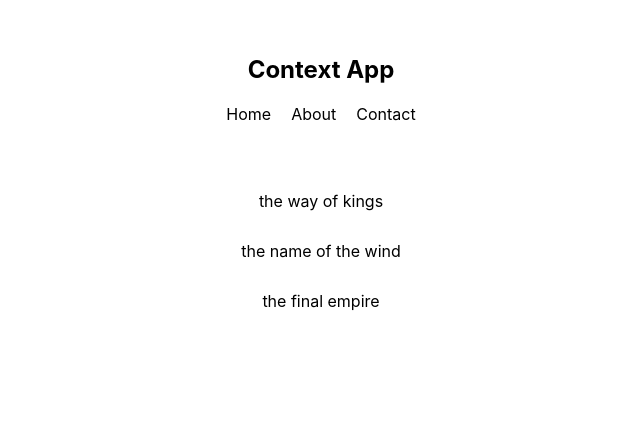
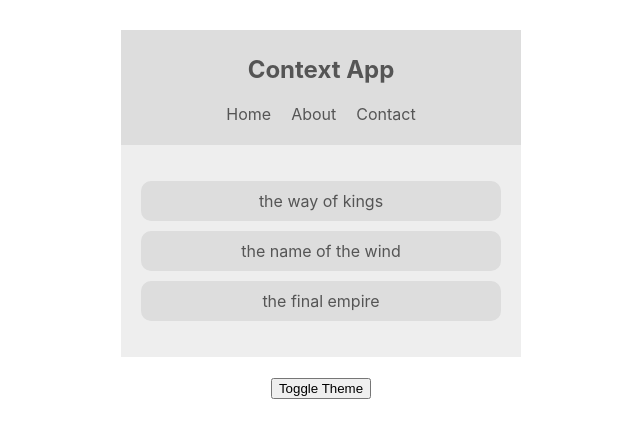
Before and after one commit to vickean/contextapp, a React (Create React App) app: page / in a window 1280 px wide. Shown: the top 438 px of the page, without its empty margins (319-959 px from the left). Built offline with nearby package versions, Linux system fonts and the light colour scheme.

Commit message:
successfully consumed context

```diff
--- a/src/App.js
+++ b/src/App.js
@@ -2,6 +2,7 @@
 import Navbar from "./components/Navbar";
 import BookList from "./components/Booklist";
 import ThemeContextProvider from "./contexts/ThemeContext";
+import ThemeToggle from "./components/ThemeToggle";
 
 function App() {
   return (
@@ -9,6 +10,7 @@
       <ThemeContextProvider>
         <Navbar />
         <BookList />
+        <ThemeToggle />
       </ThemeContextProvider>
     </div>
   );
--- a/src/components/Booklist.js
+++ b/src/components/Booklist.js
@@ -1,12 +1,19 @@
-import React from "react";
+import React, { useContext } from "react";
+import { ThemeContext } from "../contexts/ThemeContext";
 
 const BookList = (props) => {
+  const { isLightTheme, light, dark } = useContext(ThemeContext);
+  const theme = isLightTheme ? light : dark;
+
   return (
-    <div className="book-list">
+    <div
+      className="book-list"
+      style={{ color: theme.syntax, background: theme.bg }}
+    >
       <ul>
-        <li>the way of kings</li>
-        <li>the name of the wind</li>
-        <li>the final empire</li>
+        <li style={{ background: theme.ui }}>the way of kings</li>
+        <li style={{ background: theme.ui }}>the name of the wind</li>
+        <li style={{ background: theme.ui }}>the final empire</li>
       </ul>
     </div>
   );
--- a/src/components/Navbar.js
+++ b/src/components/Navbar.js
@@ -1,8 +1,13 @@
-import React from "react";
+import React, { useContext } from "react";
+import { ThemeContext } from "../contexts/ThemeContext";
 
 const Navbar = (props) => {
+  const { isLightTheme, light, dark } = useContext(ThemeContext);
+
+  const theme = isLightTheme ? light : dark;
+
   return (
-    <nav>
+    <nav style={{ background: theme.ui, color: theme.syntax }}>
       <h1>Context App</h1>
       <ul>
         <li>Home</li>
--- /dev/null
+++ b/src/components/ThemeToggle.js
@@ -0,0 +1,10 @@
+import React, { useContext } from "react";
+import { ThemeContext } from "../contexts/ThemeContext";
+
+const ThemeToggle = (props) => {
+  const { toggleTheme } = useContext(ThemeContext);
+
+  return <button onClick={toggleTheme}>Toggle Theme</button>;
+};
+
+export default ThemeToggle;
--- a/src/contexts/ThemeContext.js
+++ b/src/contexts/ThemeContext.js
@@ -1,16 +1,20 @@
-import React, { createContext } from "react";
+import React, { createContext, useState } from "react";
 
 export const ThemeContext = createContext();
 
 const ThemeContextProvider = (props) => {
-  const state = {
+  const [state, setState] = useState({
     isLightTheme: true,
     light: { syntax: "#555", ui: "#ddd", bg: "#eee" },
     dark: { syntax: "#ddd", ui: "#333", bg: "#555" },
+  });
+
+  const toggleTheme = () => {
+    setState({ ...state, isLightTheme: !state.isLightTheme });
   };
 
   return (
-    <ThemeContext.Provider value={{ ...state }}>
+    <ThemeContext.Provider value={{ ...state, toggleTheme }}>
       {props.children}
     </ThemeContext.Provider>
   );
```
